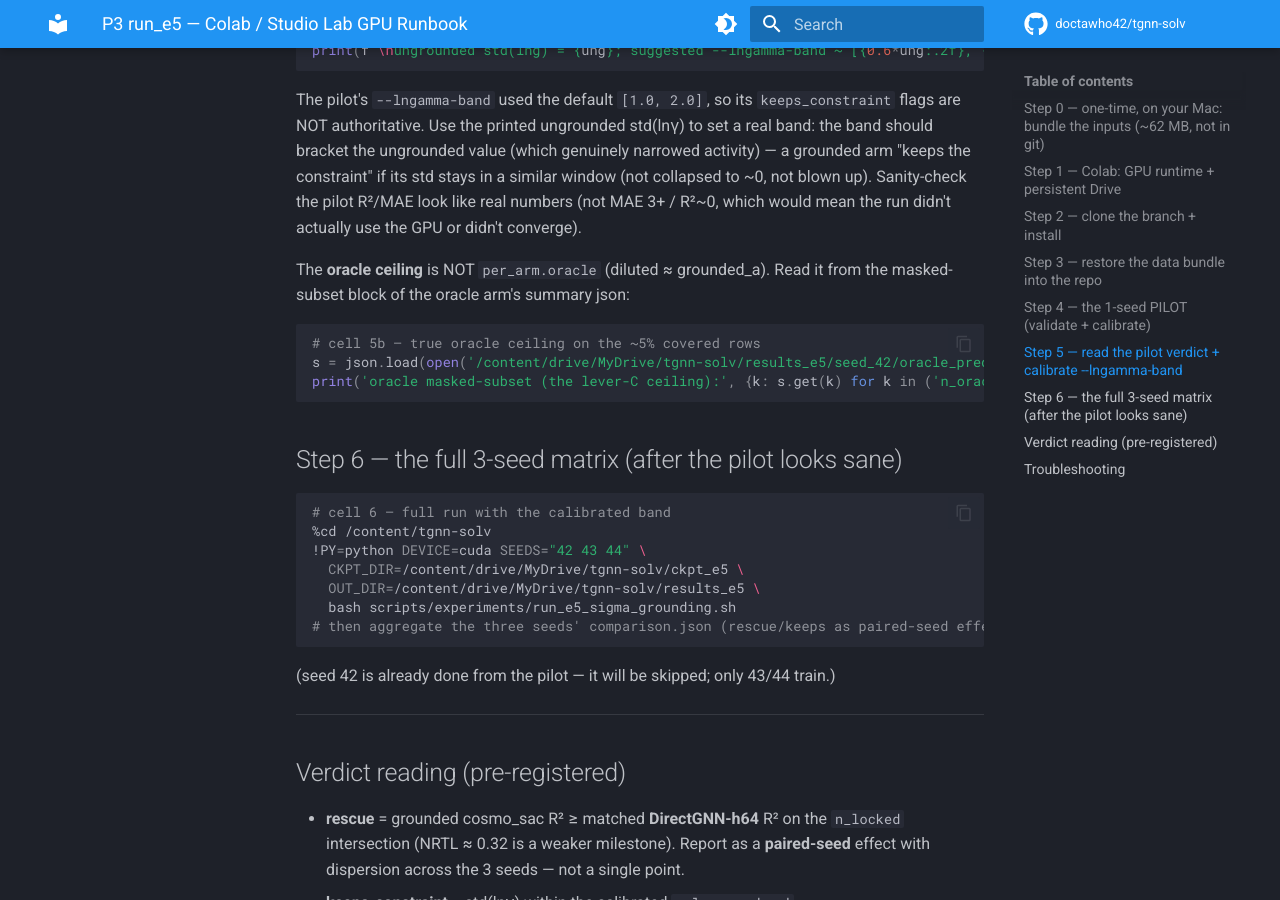
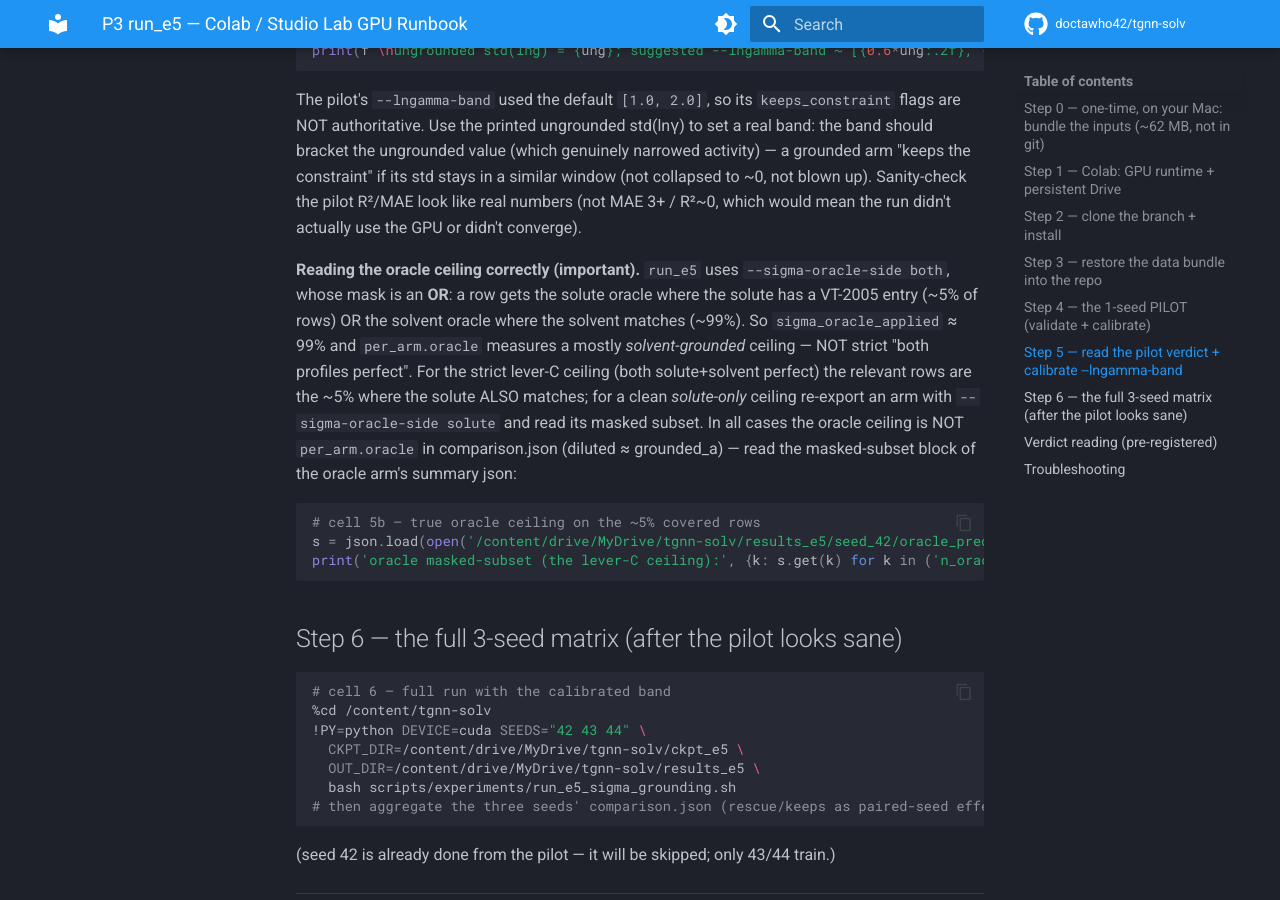
Before and after one commit to doctawho42/tgnn-solv, an MkDocs documentation site: the page built from docs/superpowers/p3-gpu-colab-runbook.md, in a window 1280 px wide and 900 px high, scrolled down 1998 px. Built offline with MkDocs 1.6.1 and Material for MkDocs 9.7.7, drawn with Linux system fonts in a browser that asks for light colours; a script that is not in the unit is left out; comment, search, counter and statistics services are not loaded.

Commit message:
docs(e5): clarify oracle side=both is an OR-mask (~99% solvent), not strict both-perfect ceiling

````diff
--- a/docs/superpowers/p3-gpu-colab-runbook.md
+++ b/docs/superpowers/p3-gpu-colab-runbook.md
@@ -95,8 +95,16 @@ grounded arm "keeps the constraint" if its std stays in a similar window (not co
 to ~0, not blown up). Sanity-check the pilot R²/MAE look like real numbers (not MAE 3+ /
 R²~0, which would mean the run didn't actually use the GPU or didn't converge).
 
-The **oracle ceiling** is NOT `per_arm.oracle` (diluted ≈ grounded_a). Read it from the
-masked-subset block of the oracle arm's summary json:
+**Reading the oracle ceiling correctly (important).** `run_e5` uses
+`--sigma-oracle-side both`, whose mask is an **OR**: a row gets the solute oracle where
+the solute has a VT-2005 entry (~5% of rows) OR the solvent oracle where the solvent
+matches (~99%). So `sigma_oracle_applied` ≈ 99% and `per_arm.oracle` measures a mostly
+*solvent-grounded* ceiling — NOT strict "both profiles perfect". For the strict lever-C
+ceiling (both solute+solvent perfect) the relevant rows are the ~5% where the solute
+ALSO matches; for a clean *solute-only* ceiling re-export an arm with
+`--sigma-oracle-side solute` and read its masked subset. In all cases the oracle ceiling
+is NOT `per_arm.oracle` in comparison.json (diluted ≈ grounded_a) — read the masked-subset
+block of the oracle arm's summary json:
 
 ```python
 # cell 5b — true oracle ceiling on the ~5% covered rows
````
